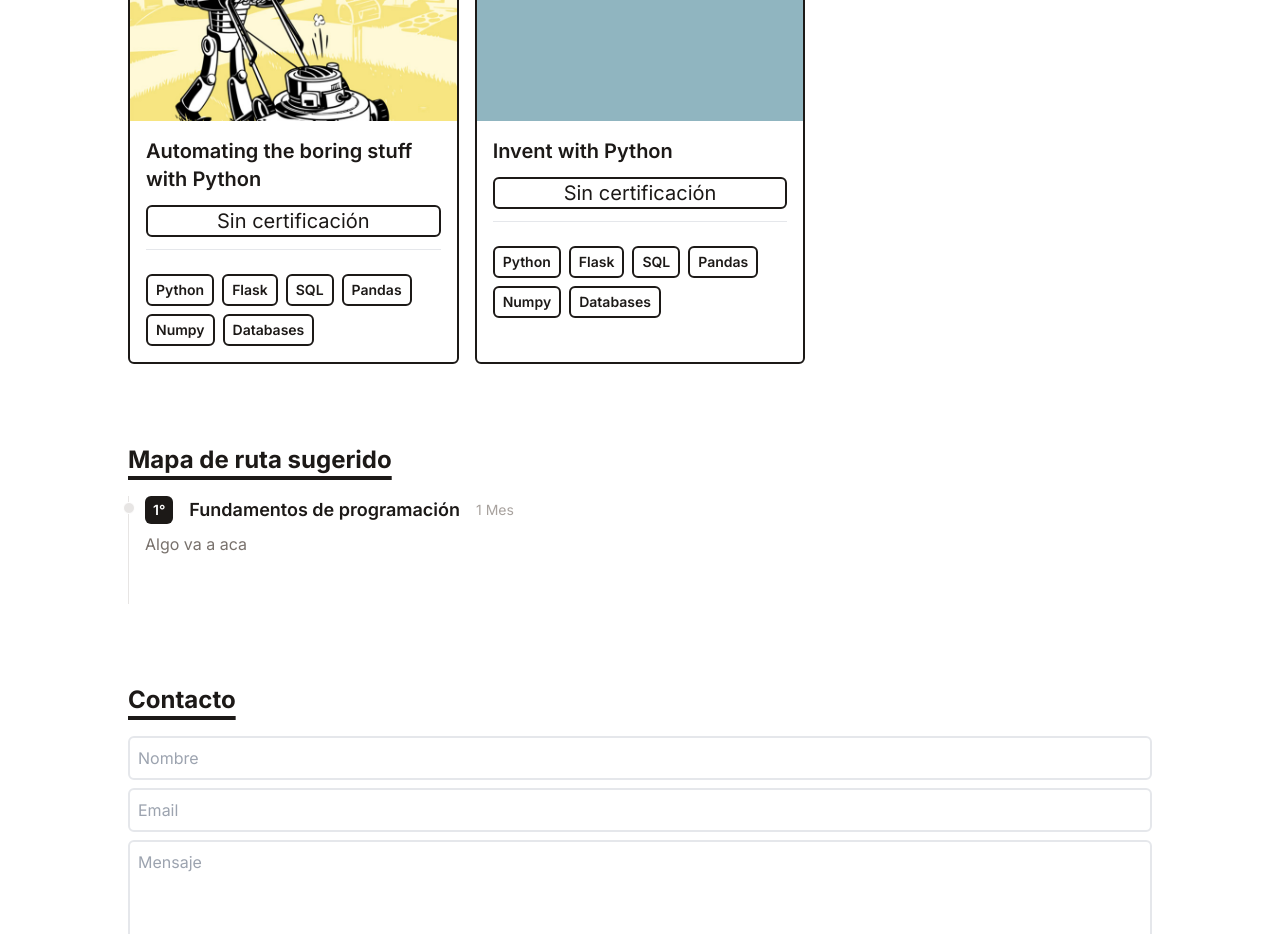
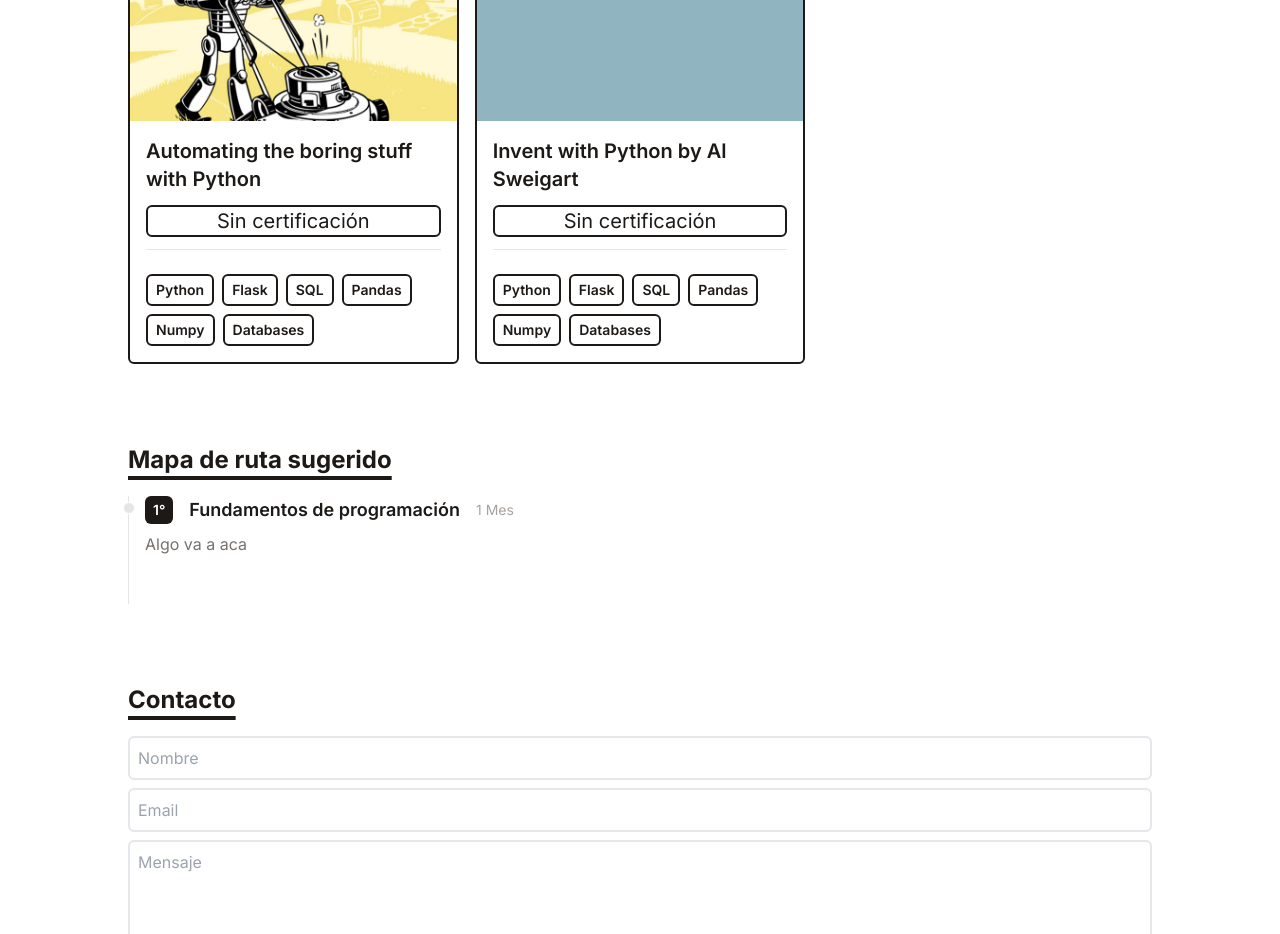
Before and after one commit to jpromanonet/freeCodingResources, a React (Vite) app in the folder es/: page / in a window 1280 px wide. Shown: the part 1660-2594 px from the top of the page. Built offline with nearby package versions, Linux system fonts and the light colour scheme.

Commit message:
Almost done

```diff
--- a/es/src/data/portfolio.js
+++ b/es/src/data/portfolio.js
@@ -49,7 +49,7 @@
       link: 'https://automatetheboringstuff.com/',
    },
    {
-      title: 'Invent with Python',
+      title: 'Invent with Python by Al Sweigart',
       cert: 'Sin certificación',
       imgUrl: '/assets/inventwithpython.png',
       stack: ['Python', 'Flask', 'SQL', 'Pandas', 'Numpy', 'Databases'],
```
